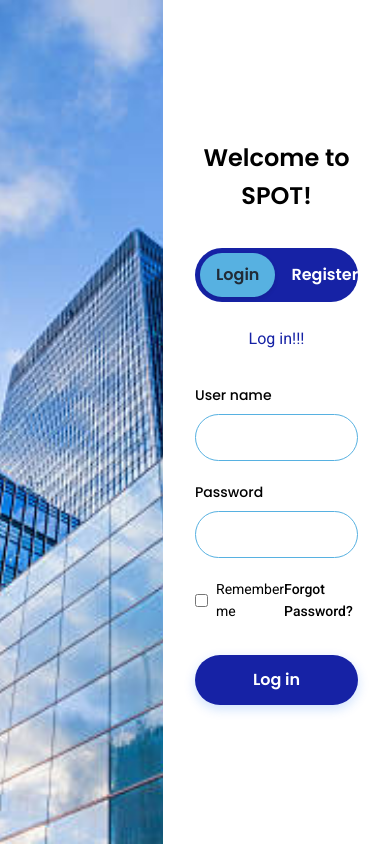
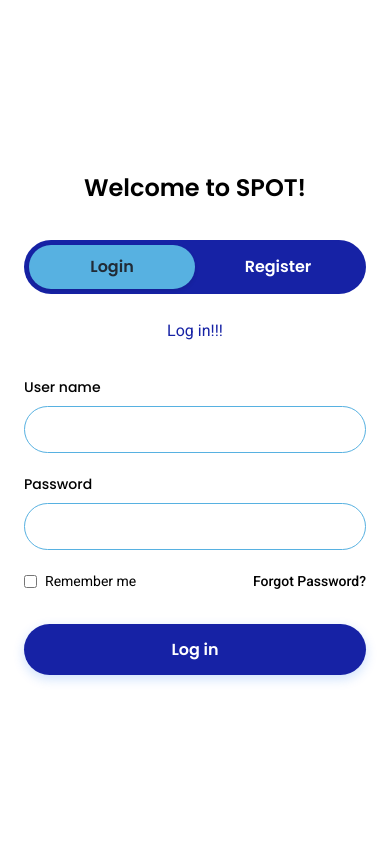
Before and after one commit to styliana/SPOT, a PHP site: page /public/views/login.php in a window 390 px wide. Run offline with PHP 8.4, Linux system fonts and the light colour scheme.

Commit message:
fix: responsiveness on login and registartion pages

```diff
--- a/public/styles/login.css
+++ b/public/styles/login.css
@@ -134,3 +134,24 @@
     font-weight: 500;
 }
 .forgot-password:hover { text-decoration: underline; }
+
+
+@media (max-width: 768px) {
+    .login-page {
+        flex-direction: column;
+        height: 100vh;
+    }
+
+    .left-pane {
+        display: none;
+    }
+
+    .right-pane {
+        width: 100%;
+        padding: 1.5rem;
+    }
+
+    .form-container {
+        max-width: 100%;
+    }
+}
```
